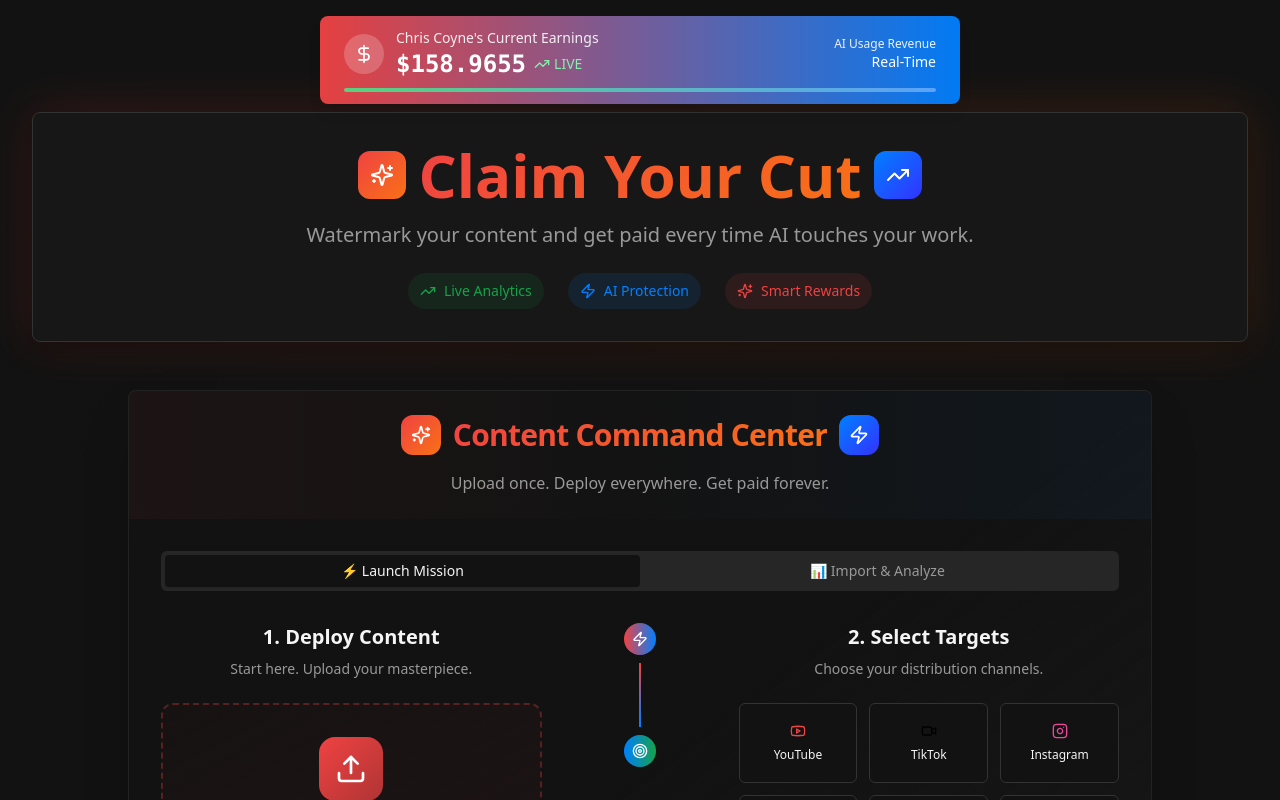
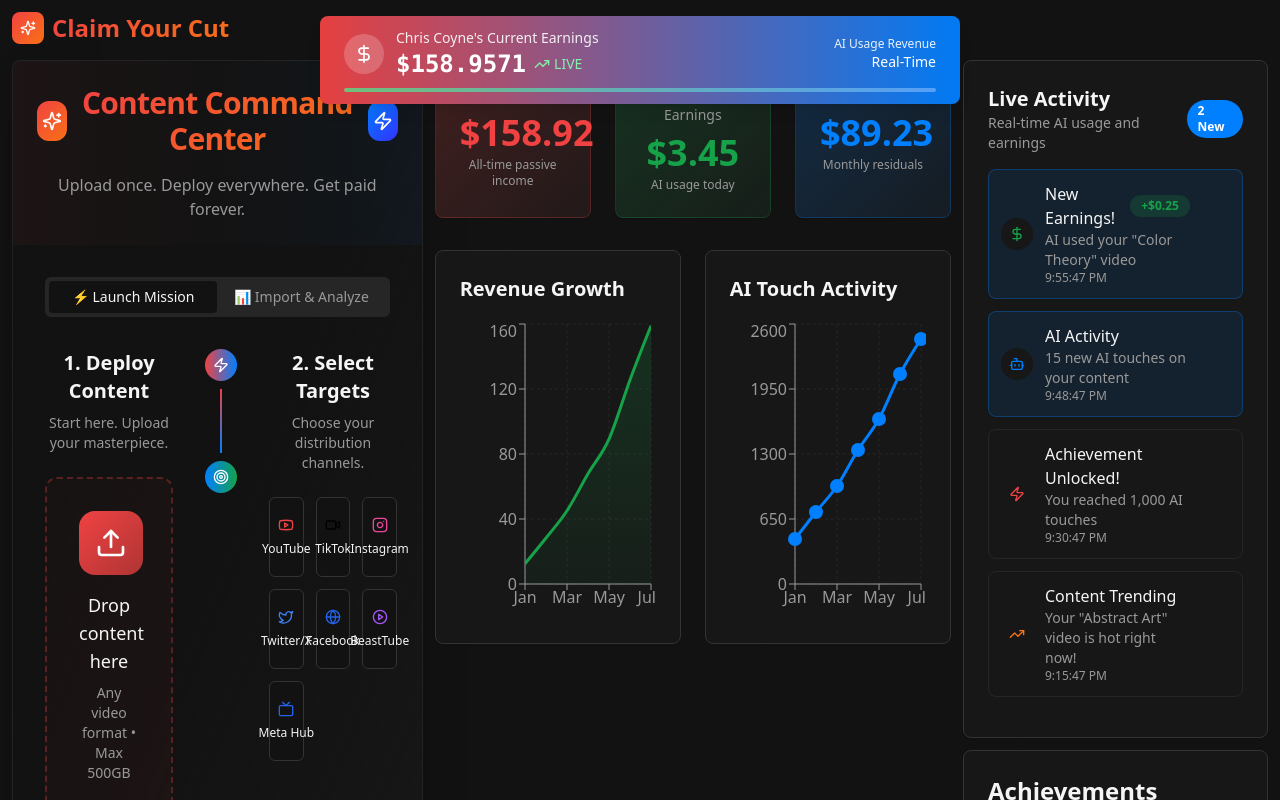
Before and after one commit to Christebob/Meta-Stamp, a React (Vite) app: page / in a window 1280 px wide. Shown: the top 800 px of the page. Built offline with nearby package versions, Linux system fonts and the light colour scheme.

Commit message:
Redesign UI for better flow
Redesign the application's UI to eliminate excessive scrolling and redundancy. The goal is to create a more streamlined, "Starship Enterprise"-like interface where all essential functions are accessible on a single page with smaller, more manageable buttons.

```diff
--- a/src/pages/Index.tsx
+++ b/src/pages/Index.tsx
@@ -11,99 +11,44 @@ import { Sparkles, Zap, TrendingUp } from 'lucide-react';
 
 const Index = () => {
   return (
-    <div className="min-h-screen bg-gradient-to-br from-background to-background/80 p-4 md:p-8">
-      {/* Live Earnings Ticker */}
-      <EarningsTicker userName="Chris Coyne" />
-
-      <div className="max-w-7xl mx-auto pt-20">
-        {/* Creator Studio Header */}
-        <div className="text-center mb-12">
-          <div className="relative mb-6">
-            <div className="absolute inset-0 bg-gradient-creator rounded-lg blur-xl opacity-20"></div>
-            <div className="relative bg-card border border-border rounded-lg p-8 shadow-elevated">
-              <div className="flex items-center justify-center space-x-3 mb-4">
-                <div className="w-12 h-12 bg-gradient-creator rounded-xl flex items-center justify-center">
-                  <Sparkles className="w-6 h-6 text-white" />
+    <div className="h-screen bg-gradient-to-br from-background to-background/90 p-3 overflow-hidden">
+      {/* Compact Header */}
+      <div className="flex items-center justify-between mb-4">
+        <div className="flex items-center space-x-2">
+          <div className="w-8 h-8 bg-gradient-creator rounded-lg flex items-center justify-center">
+            <Sparkles className="w-4 h-4 text-white" />
           </div>
-                <h1 className="text-5xl md:text-6xl font-bold bg-gradient-creator bg-clip-text text-transparent">
+          <h1 className="text-2xl font-bold bg-gradient-creator bg-clip-text text-transparent">
             Claim Your Cut
           </h1>
-                <div className="w-12 h-12 bg-gradient-analytics rounded-xl flex items-center justify-center">
-                  <TrendingUp className="w-6 h-6 text-white" />
         </div>
-              </div>
-              <p className="text-xl text-muted-foreground mb-6">
-                Watermark your content and get paid every time AI touches your work.
-              </p>
-              <div className="flex items-center justify-center space-x-6 text-sm">
-                <div className="flex items-center space-x-2 bg-success/10 text-success px-3 py-2 rounded-full">
-                  <TrendingUp className="w-4 h-4" />
-                  <span className="font-medium">Live Analytics</span>
-                </div>
-                <div className="flex items-center space-x-2 bg-electric/10 text-electric px-3 py-2 rounded-full">
-                  <Zap className="w-4 h-4" />
-                  <span className="font-medium">AI Protection</span>
-                </div>
-                <div className="flex items-center space-x-2 bg-primary/10 text-primary px-3 py-2 rounded-full">
-                  <Sparkles className="w-4 h-4" />
-                  <span className="font-medium">Smart Rewards</span>
-                </div>
-              </div>
-            </div>
-          </div>
+        <EarningsTicker userName="Chris Coyne" />
       </div>
 
-        {/* Platform Uploader */}
-        <div className="mb-8">
+      {/* Command Center Grid */}
+      <div className="grid grid-cols-12 gap-3 h-[calc(100vh-80px)]">
+        {/* Left Panel - Upload & Control */}
+        <div className="col-span-4 space-y-3">
           <PlatformUploader />
-        </div>
-
-        {/* Video Watermarking System */}
-        <div className="mb-8">
           <VideoWatermarking />
-        </div>
-
-        {/* AI Detection Network */}
-        <div className="mb-8">
           <AIDetectionNetwork />
         </div>
 
-        {/* Earnings Counter */}
+        {/* Center Panel - Analytics */}
+        <div className="col-span-5 space-y-3">
           <EarningsCounter
             totalEarnings={158.92}
             dailyEarnings={3.45}
             monthlyEarnings={89.23}
           />
-
-        {/* Charts */}
           <RevenueChart />
-
-        {/* Achievements */}
-        <AchievementBadges />
-
-        {/* Content Library and Live Notifications */}
-        <div className="grid grid-cols-1 xl:grid-cols-3 gap-8">
-          <div className="xl:col-span-2">
-            <ContentLibrary />
-          </div>
-          <div className="xl:col-span-1">
-            <LiveNotifications />
-          </div>
         </div>
 
-        {/* Footer */}
-        <div className="text-center mt-12 p-6 border-t border-muted">
-          <p className="text-muted-foreground">
-            Empowering artists with fair AI compensation since 2024
-          </p>
-          <div className="mt-4 space-y-1">
-            <p className="text-sm font-semibold text-electric italic">
-              "Because sometimes you need to take what you're worth"
-            </p>
-            <p className="text-sm font-semibold text-primary italic">
-              "Own your impact. Claim your cut."
-            </p>
-          </div>
+        {/* Right Panel - Status & Achievements */}
+        <div className="col-span-3 space-y-3">
+          <LiveNotifications />
+          <AchievementBadges />
+          <ContentLibrary />
         </div>
       </div>
     </div>
```
Lines whose indentation alone changed are shown as unchanged.
